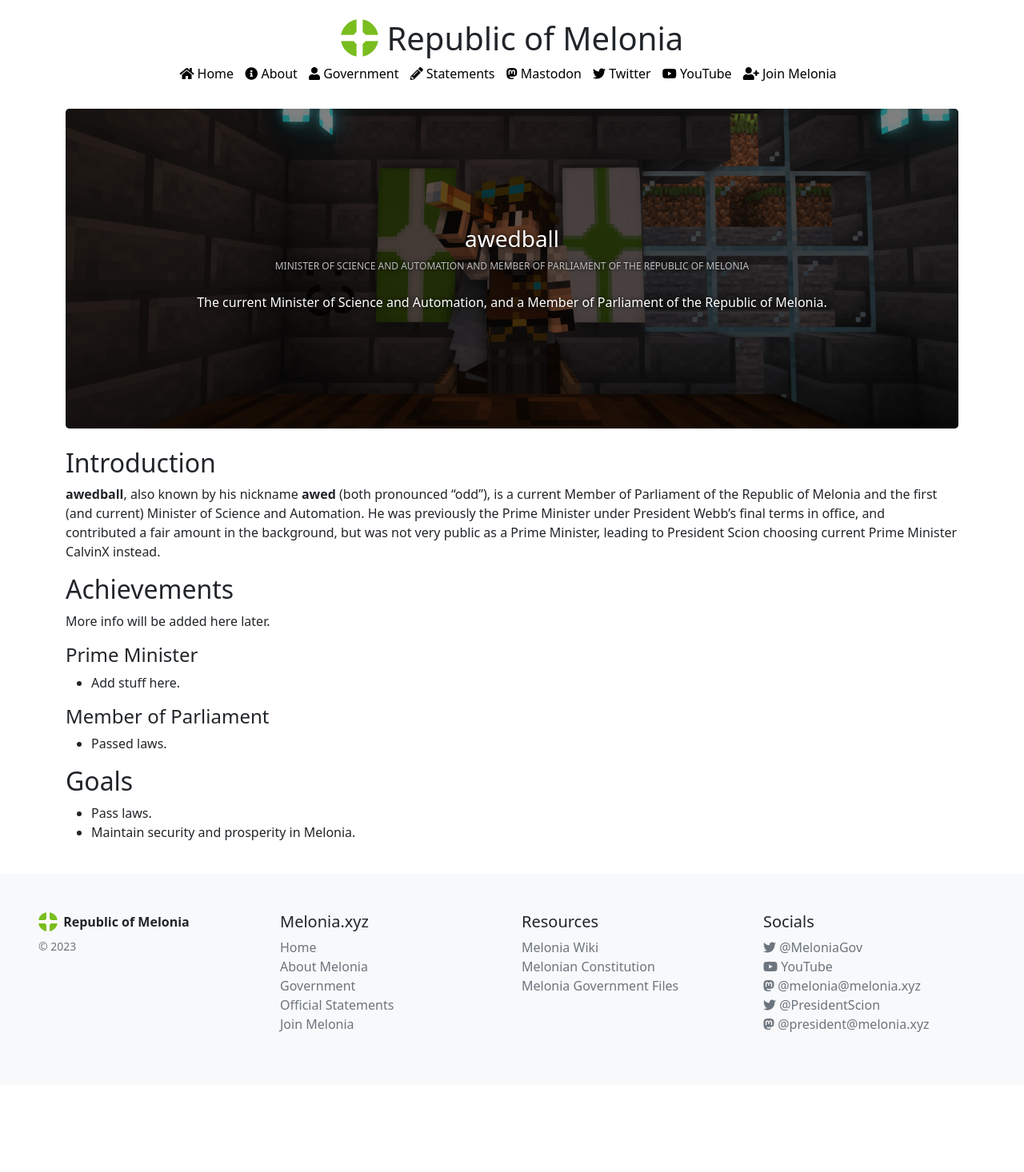
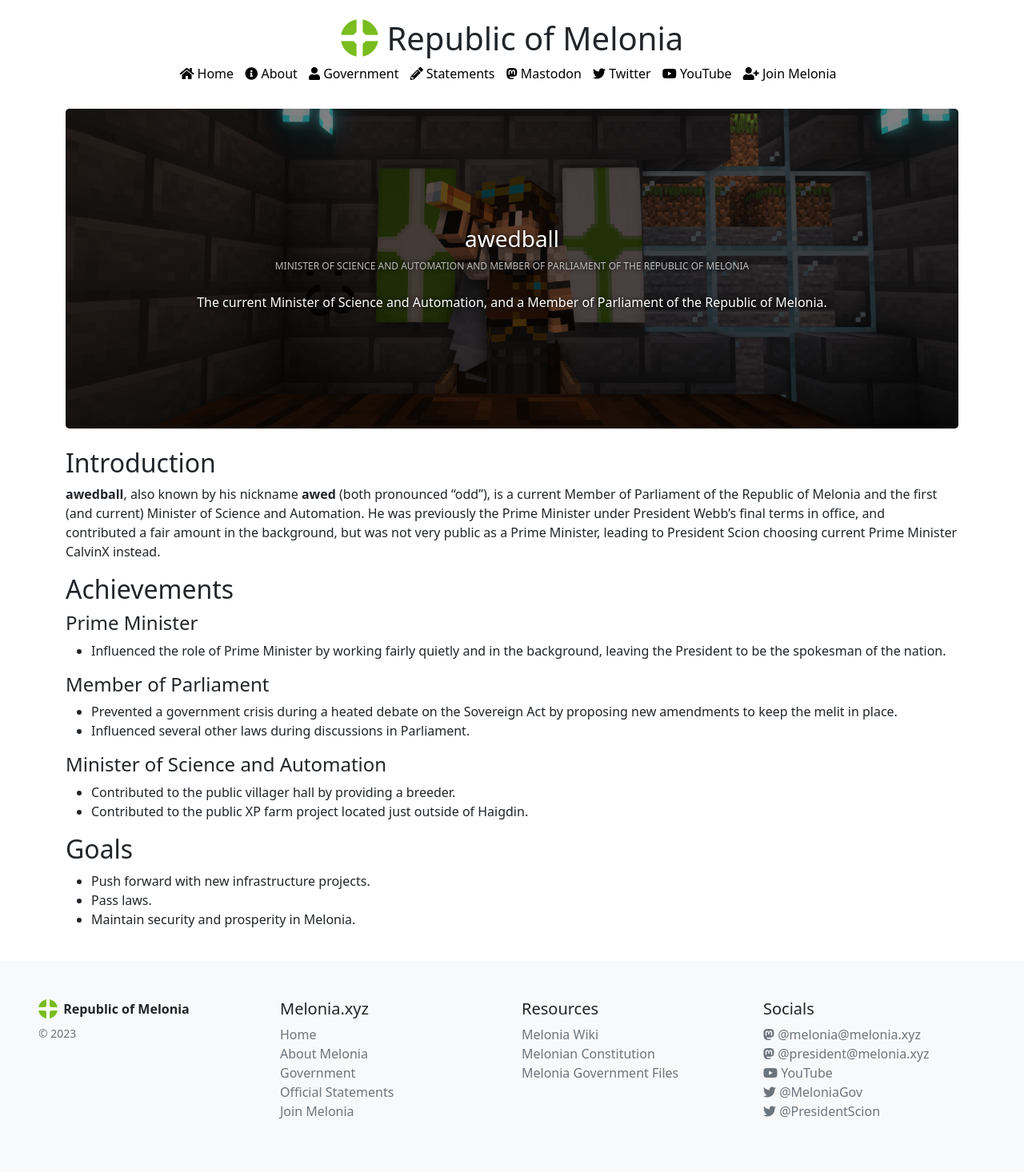
Before and after one commit to MeloniaGov/main-site, a Jekyll site: the page built from government/mpawedball.md, in a window 1280 px wide. Shown: the whole page at 80% size. Built offline with Jekyll 4.4.1, drawn with Linux system fonts in a browser that asks for light colours; nearby versions of some CDN libraries; before the commit the page ends 1357 px from its top, so only the background shows below that.

Commit message:
New statements, updated govt bios, update footer

```diff
--- a/_includes/footer.html
+++ b/_includes/footer.html
@@ -26,11 +26,11 @@
 		<div class="col-6 col-md">
 			<h5>Socials</h5>
 			<ul class="list-unstyled text-small">
+				<li><a class="text-muted" href="https://social.melonia.xyz/@melonia" rel="me"><i class="fab fa-mastodon"></i> @melonia@melonia.xyz</a></li>
+				<li><a class="text-muted" href="https://social.melonia.xyz/@president" rel="me"><i class="fab fa-mastodon"></i> @president@melonia.xyz</a></li>
+				<li><a class="text-muted" href="https://youtube.com/@Melonia"><i class="fab fa-youtube"></i> YouTube</a></a></li>
 				<li><a class="text-muted" href="https://twitter.com/MeloniaGov"><i class="fab fa-twitter"></i> @MeloniaGov</a></li>
-				<li><a class="text-muted" href="https://youtube.com/@Melonia"><i class="fab fa-youtube"></i> YouTube</a></a></li>
-				<li><a class="text-muted" href="https://social.melonia.xyz/@melonia" rel="me"><i class="fab fa-mastodon"></i> @melonia@melonia.xyz</a></li>
 				<li><a class="text-muted" href="https://twitter.com/PresidentScion"><i class="fab fa-twitter"></i> @PresidentScion</a></li>
-				<li><a class="text-muted" href="https://social.melonia.xyz/@president" rel="me"><i class="fab fa-mastodon"></i> @president@melonia.xyz</a></li>
 			</ul>
 		</div>
     </div>
--- a/about.html
+++ b/about.html
@@ -19,7 +19,7 @@ permalink: /about/
 <p>
     The Republic of Melonia is a Constitutional Republic government in a Minecraft server with a democratically elected President, Speaker of Parliament and Members of Parliament. The President appoints a Prime Minister, who then appoints ministers of "Cabinets" to execute the law. Citizens are to abide by the government's laws and regulations, and in return receive services.<br><br>
 
-    We have fun building and expanding the Republic as a tight-knit community, with leadership and 24-page Constitutions along the way.
+    We have fun building and expanding the Republic as a tight-knit community, with leadership and 36-page Constitutions along the way.
 </p>
 
 <h2 class="mt-4">Founding</h2>
--- a/government/mpawedball.md
+++ b/government/mpawedball.md
@@ -14,14 +14,19 @@ permalink: /government/mpawedball/
 **awedball**, also known by his nickname **awed** (both pronounced "odd"), is a current Member of Parliament of the Republic of Melonia and the first (and current) Minister of Science and Automation. He was previously the Prime Minister under President Webb's final terms in office, and contributed a fair amount in the background, but was not very public as a Prime Minister, leading to President Scion choosing current Prime Minister CalvinX instead.
 
 ## Achievements
-More info will be added here later.
 
 #### Prime Minister
-- Add stuff here.
+- Influenced the role of Prime Minister by working fairly quietly and in the background, leaving the President to be the spokesman of the nation.
 
 #### Member of Parliament
-- Passed laws.
+- Prevented a government crisis during a heated debate on the Sovereign Act by proposing new amendments to keep the melit in place.
+- Influenced several other laws during discussions in Parliament.
+
+#### Minister of Science and Automation
+- Contributed to the public villager hall by providing a breeder.
+- Contributed to the public XP farm project located just outside of Haigdin.
 
 ## Goals
+- Push forward with new infrastructure projects.
 - Pass laws.
 - Maintain security and prosperity in Melonia.
```
Also changed, not shown: _posts/2023-11-17-statement-cstro-leave.md (added, +26 -0 lines), _posts/2023-11-17-statement-villager-hall.md (added, +29 -0 lines), government/mpbannerman.md (+7 -3 lines), government/mpsock.md (+1 -0 lines), government/mptrm.md (+2 -2 lines).
